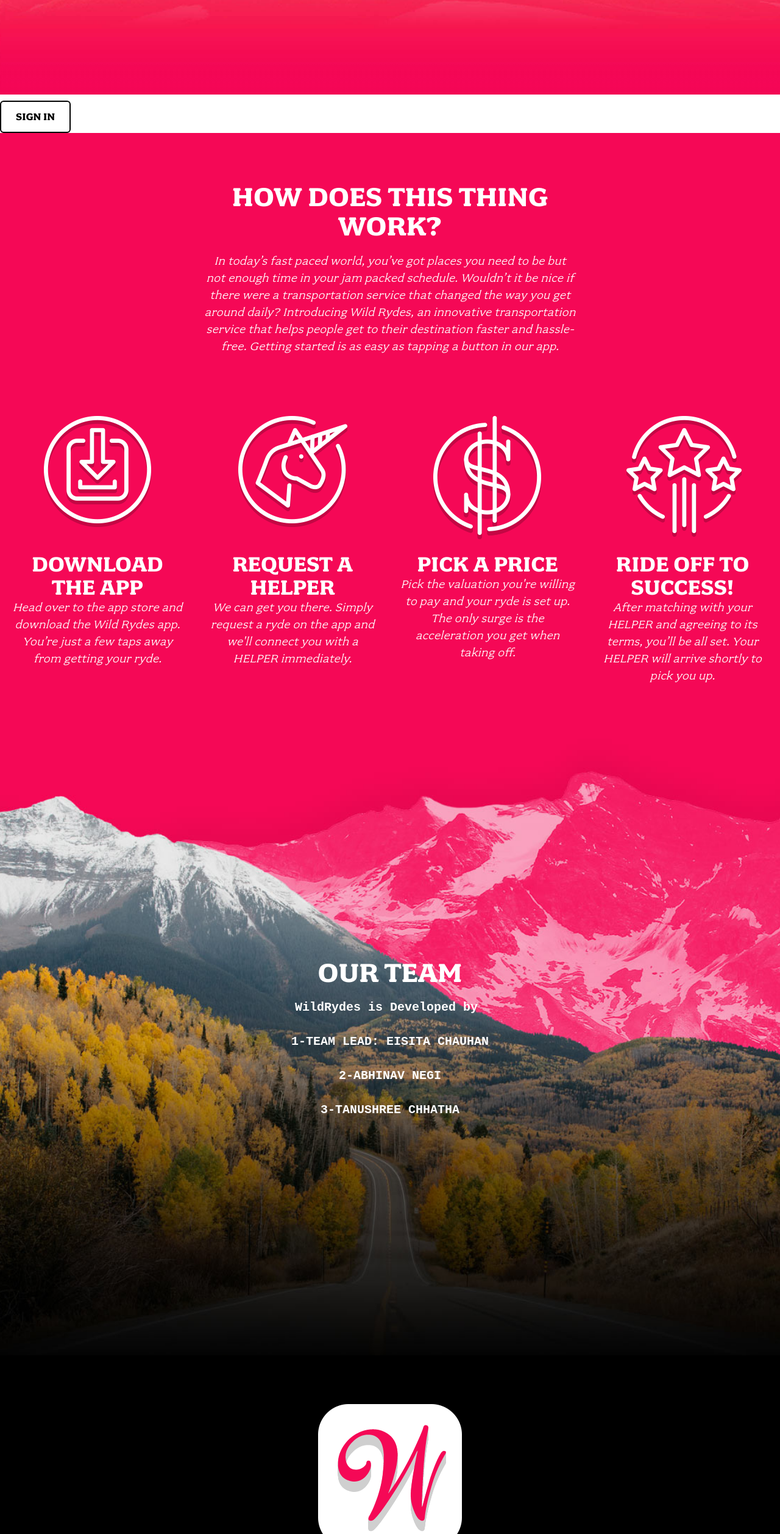
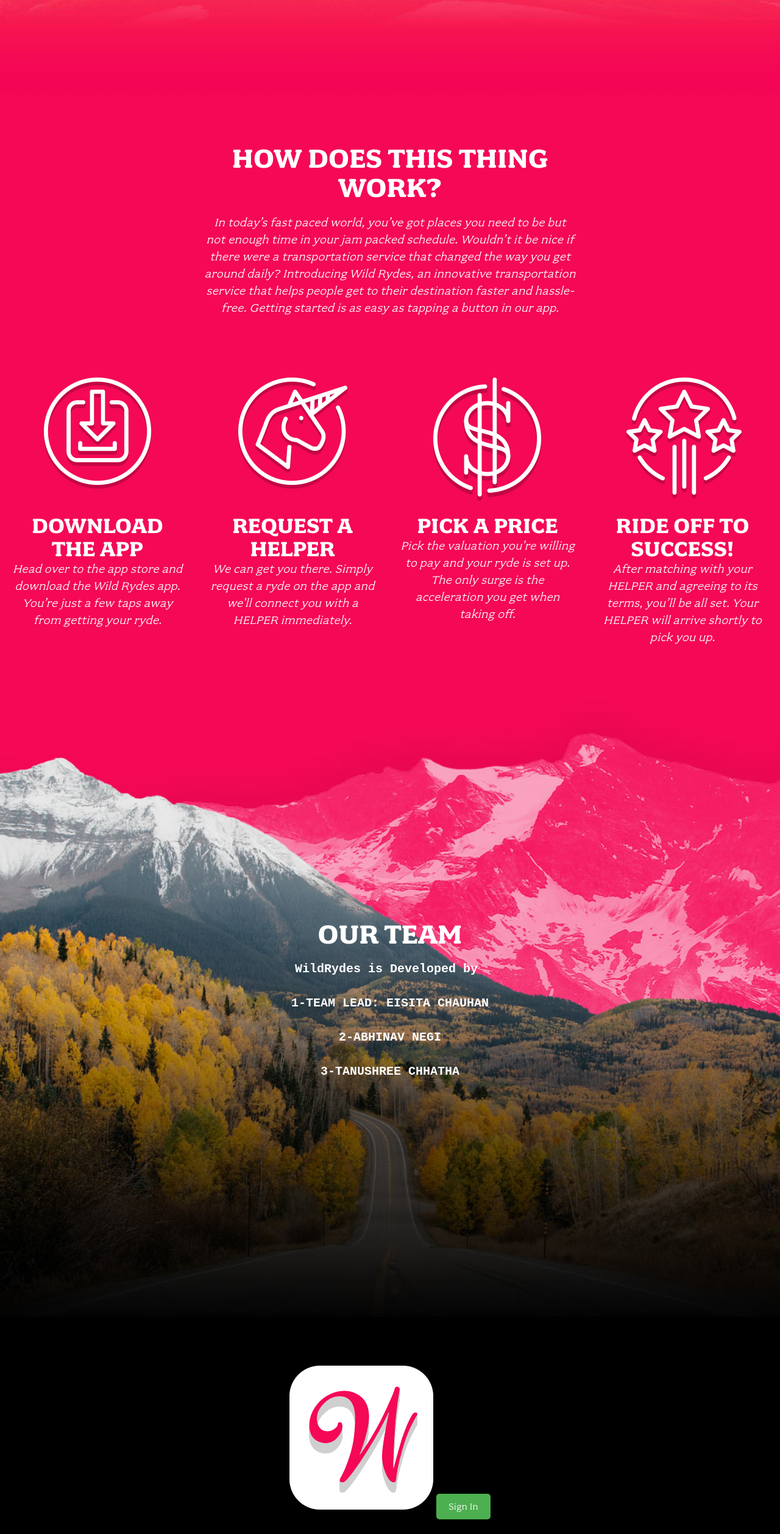
Before and after one commit to aviii-sys/wildrydes-site, a plain HTML site: page index.html in a window 1280 px wide. Shown: the part 793-3308 px from the top of the page at 61% size. Drawn offline with Linux system fonts and the light colour scheme.

Commit message:
Update index.html

```diff
--- a/index.html
+++ b/index.html
@@ -22,24 +22,7 @@
       </ul>
     </nav>
     <button type="button" class="btn-menu"><span>Menu</span></button>
-
-    <!-- Updated Buttons Container -->
-    <div style="display: flex; gap: 10px; margin-top: 10px;">
-      <a class="home-button" href="/register.html">SIGN UP!</a>
-      <a href="signin.html" style="
-        display: inline-block;
-        background-color: white;
-        color: black;
-        padding: 12px 24px;
-        border: 2px solid black;
-        border-radius: 6px;
-        font-size: 18px;
-        font-weight: bold;
-        text-decoration: none;
-      ">
-        SIGN IN
-      </a>
-    </div>
+    <a class="home-button" href="/register.html">SIGN UP!</a>
   </header>
 
   <section class="home-about">
@@ -84,7 +67,7 @@
   <section class="home-story">
     <div class="row column large-9 xlarge-6 xxlarge-4">
       <h2 class="section-title">Our Team</h2>
-      <pre><b>WildRydes is Developed by
+   <pre><b>WildRydes is Developed by
 
 1-TEAM LEAD: EISITA CHAUHAN
 
@@ -97,6 +80,21 @@
   <section class="home-sign-up">
     <div class="row column">
       <img class="icon-w" src="images/wr-home-W.png">
+
+<a href="signin.html">
+  <button style="
+    background-color: #4CAF50;
+    color: white;
+    padding: 10px 20px;
+    border: none;
+    border-radius: 5px;
+    font-size: 16px;
+    cursor: pointer;
+  ">
+    Sign In
+  </button>
+</a>
+
 
       <div class="apps">
         <a class="app-icon" href=""><img src="images/wr-home-apple.png"></a>
@@ -156,6 +154,7 @@
   </footer>
 
   <script src="js/vendor.js"></script>
+
   <script src="js/main.js"></script>
 </body>
 </html>
```
